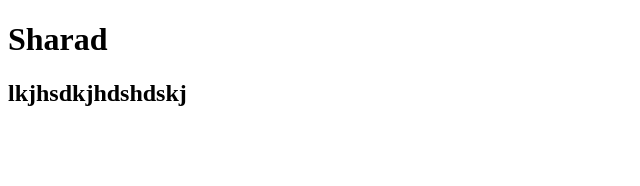
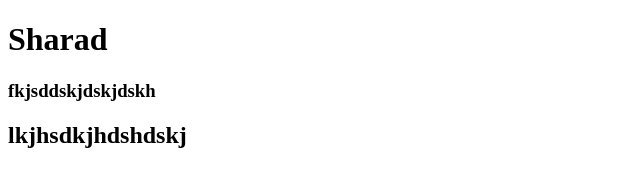
Before and after one commit to sharadmishra391/delete-later, a plain HTML site: page index1.html in a window 1280 px wide. Shown: the whole page, without its empty margins (0-640 px from the left). Drawn offline with Linux system fonts and the light colour scheme.

Commit message:
third commit

```diff
--- a/index1.html
+++ b/index1.html
@@ -7,6 +7,7 @@
   </head>
   <body>
     <h1>Sharad</h1>
+    <h3>fkjsddskjdskjdskh</h3>
     <h2>lkjhsdkjhdshdskj</h2>
   </body>
 </html>
```
